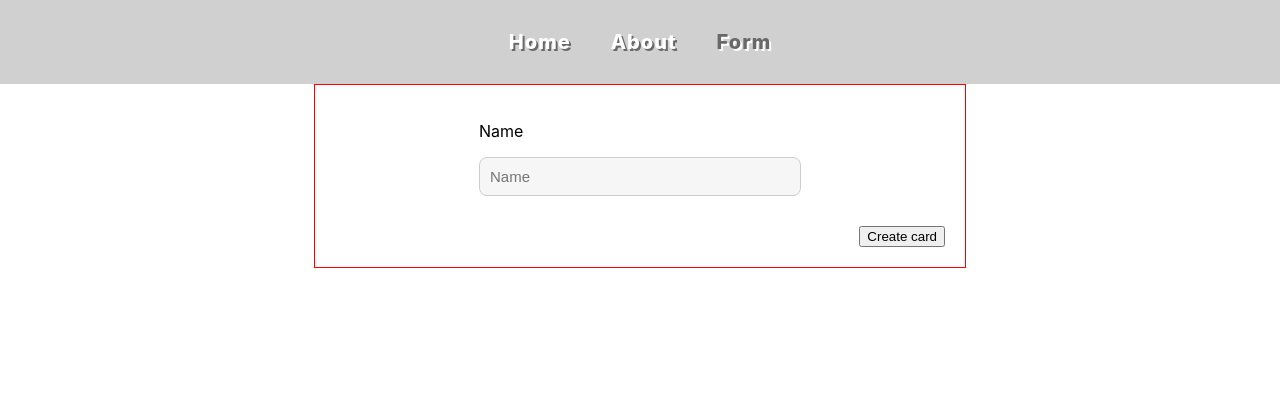
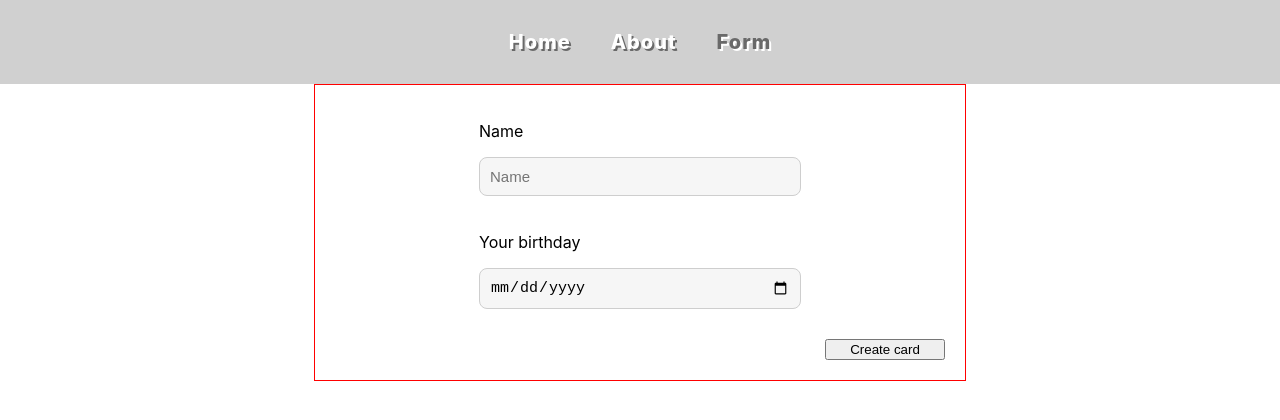
Before and after one commit to Szyrwel/rsschool-react-2023q1, a React (Create React App) app: page /form in a window 1280 px wide. Shown: the top 420 px of the page. Built offline with nearby package versions, Linux system fonts and the light colour scheme.

Commit message:
feat: add date input and rewrite text input

```diff
--- a/src/pages/forms/FormPage.tsx
+++ b/src/pages/forms/FormPage.tsx
@@ -1,76 +1,67 @@
-import React, { Component, createRef, MouseEvent } from 'react';
+import React, { Component, FormEventHandler } from 'react';
 import './form-page.scss';
+import { ERROR_MESSAGE, ErrorsType } from './interface';
 
-type StateTypes = {
-  onSubmit: boolean;
-  inputText: string;
-  errors: ErrorsType;
+type FormFields = {
+  name: HTMLInputElement;
+  date: HTMLInputElement;
 };
 
-type ErrorsType = {
-  inputText: boolean;
-};
-
-enum ERROR_MESSAGE {
-  inputText = 'Please, enter your name',
-}
-
 export class FormPage extends Component {
-  state: StateTypes = {
-    onSubmit: false,
-    inputText: '',
-    errors: {
-      inputText: false,
-    },
+  state: ErrorsType = {
+    inputText: false,
+    inputDate: false,
   };
 
-  inputTextRef: React.RefObject<HTMLInputElement> =
-    createRef<HTMLInputElement>();
-
-  handleChange = (): void => {
-    this.setState({
-      inputText: this.inputTextRef.current?.value,
-    });
+  validationInputText = (value: string) => {
+    return !(value && value.length !== 0);
   };
 
-  validationInputText = (e: MouseEvent, value: string) => {
-    e.preventDefault();
-    this.setState({ onSubmit: true });
-    console.log(this.state.inputText);
-
-    if (value.length === 0) {
-      this.setState({ errors: { inputText: true } });
-    } else {
-      this.setState({ errors: { inputText: false } });
-    }
+  validationInputDate = (value: string) => {
+    return !value;
   };
 
-  // createCard = () => {};
+  validationForm: FormEventHandler<HTMLFormElement & FormFields> = (e) => {
+    e.preventDefault();
+    const form = e.currentTarget;
+    const { name, date } = form;
+
+    const textIsValidated = this.validationInputText(name.value);
+    const dateIsValidated = this.validationInputDate(date.value);
+    console.log(textIsValidated);
+    console.log(dateIsValidated);
+
+    this.setState({
+      inputText: textIsValidated,
+      inputDate: dateIsValidated,
+    });
+    console.log(this.state);
+  };
 
   render() {
-    const { onSubmit, errors, inputText } = this.state;
+    const { inputText, inputDate } = this.state;
 
     return (
-      <form className="form">
+      <form className="form" onSubmit={this.validationForm}>
         <label className="label">
           <p>Name</p>
-          <input
-            ref={this.inputTextRef}
-            placeholder="Name"
-            type="text"
-            value={inputText}
-            onChange={this.handleChange}
-          />
+          <input placeholder="Name" type="text" name="name" />
         </label>
-        {onSubmit && errors.inputText ? (
+        {inputText ? (
           <div className="error">{ERROR_MESSAGE.inputText}</div>
         ) : (
           <div className="error"></div>
         )}
-        <button
-          className="btn__submit"
-          onClick={(e) => this.validationInputText(e, inputText)}
-        >
+        <label className="label">
+          <p>Your birthday</p>
+          <input type="date" name="date" />
+        </label>
+        {inputDate ? (
+          <div className="error">{ERROR_MESSAGE.inputDate}</div>
+        ) : (
+          <div className="error"></div>
+        )}
+        <button type="submit" className={'btn__submit'}>
           Create card
         </button>
       </form>
--- a/src/pages/forms/form-page.scss
+++ b/src/pages/forms/form-page.scss
@@ -17,4 +17,5 @@
 .btn__submit {
   margin-top: 10px;
   align-self: flex-end;
+  width: 120px;
 }
--- /dev/null
+++ b/src/pages/forms/interface.ts
@@ -0,0 +1,9 @@
+export type ErrorsType = {
+  inputText: boolean;
+  inputDate: boolean;
+};
+
+export enum ERROR_MESSAGE {
+  inputText = 'Please, enter your name',
+  inputDate = 'Please, choose date',
+}
```
